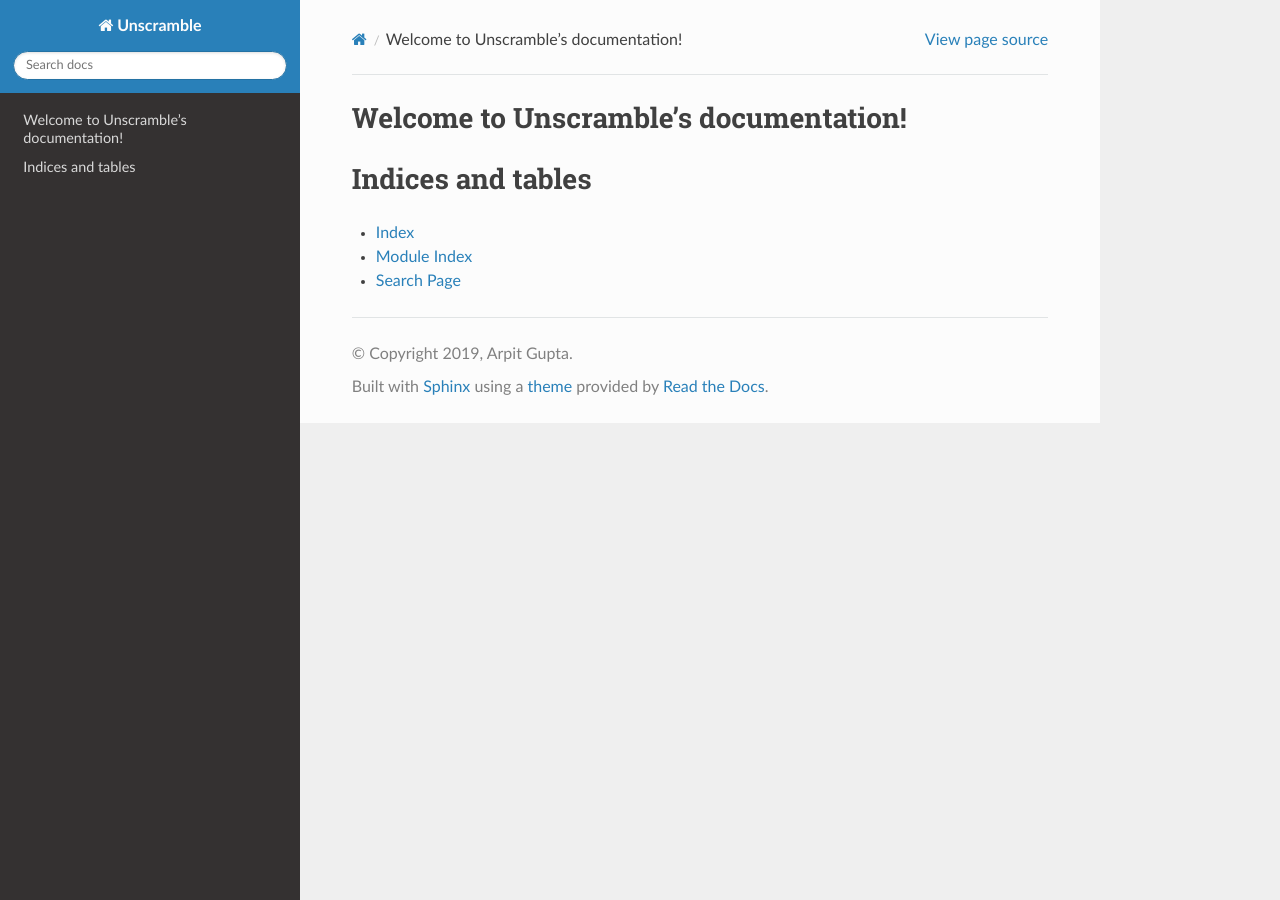
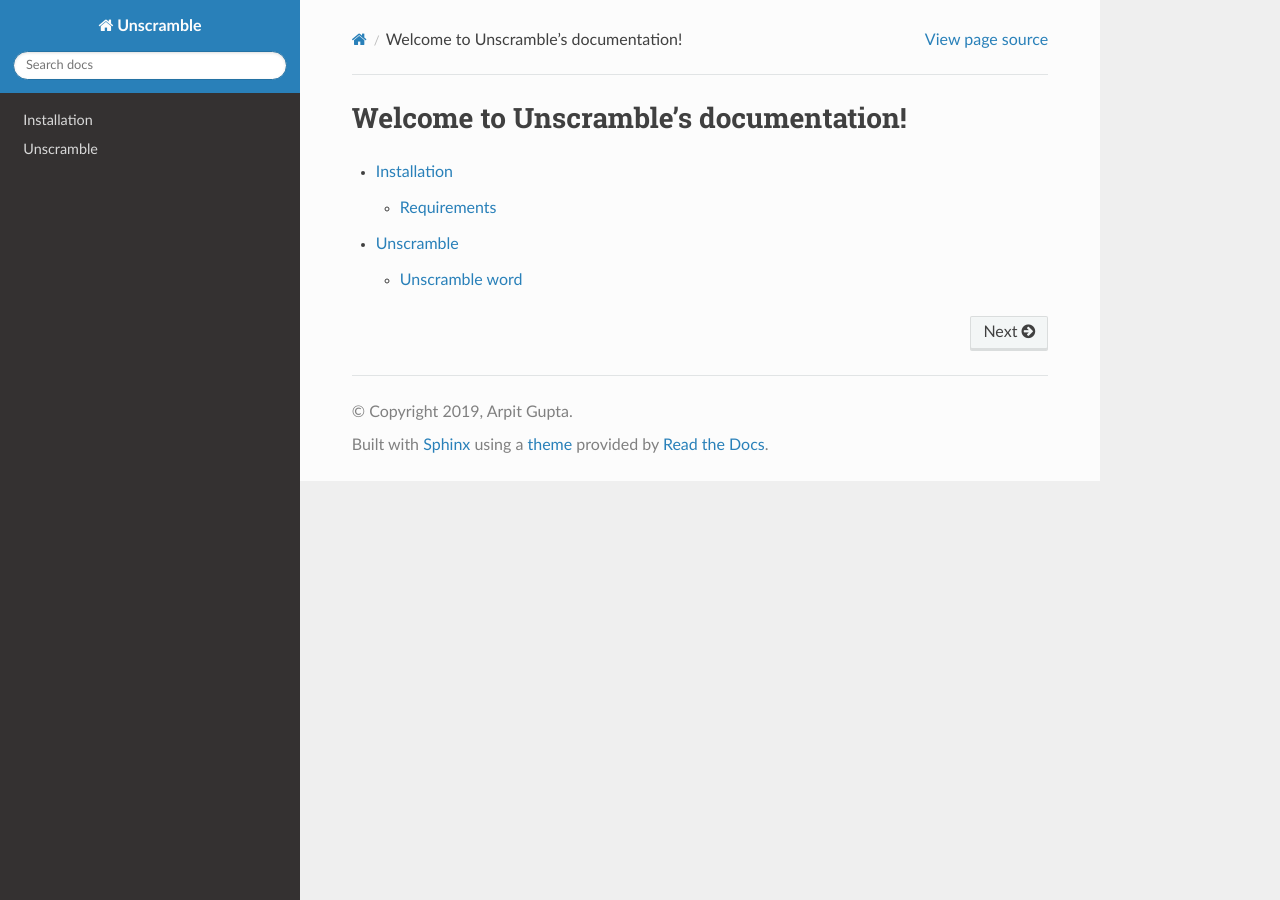
Before and after one commit to arpit620/unscramble, a Sphinx documentation site: the page built from docs/source/index.rst, in a window 1280 px wide. Built offline with Sphinx 7.4.7 and the Read the Docs theme 2.0.0, drawn with Linux system fonts in a browser that asks for light colours.

Commit message:
Sphinx documentation structure

```diff
--- a/docs/source/index.rst
+++ b/docs/source/index.rst
@@ -7,14 +7,7 @@
 ======================================
 
 .. toctree::
-   :maxdepth: 2
-   :caption: Contents:
+   :maxdepth: 3
 
-
-
-Indices and tables
-==================
-
-* :ref:`genindex`
-* :ref:`modindex`
-* :ref:`search`
+   installation.rst
+   unscramble.rst
```
Also changed, not shown: docs/source/installation.rst (added, +26 -0 lines), docs/source/unscramble.rst (added, +12 -0 lines), 1 other file.
